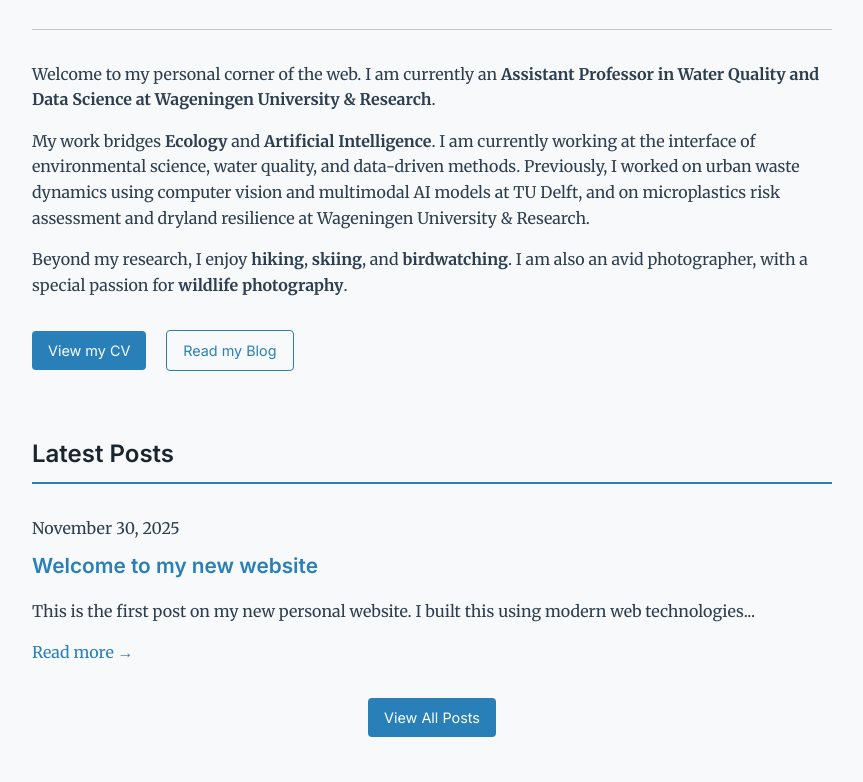
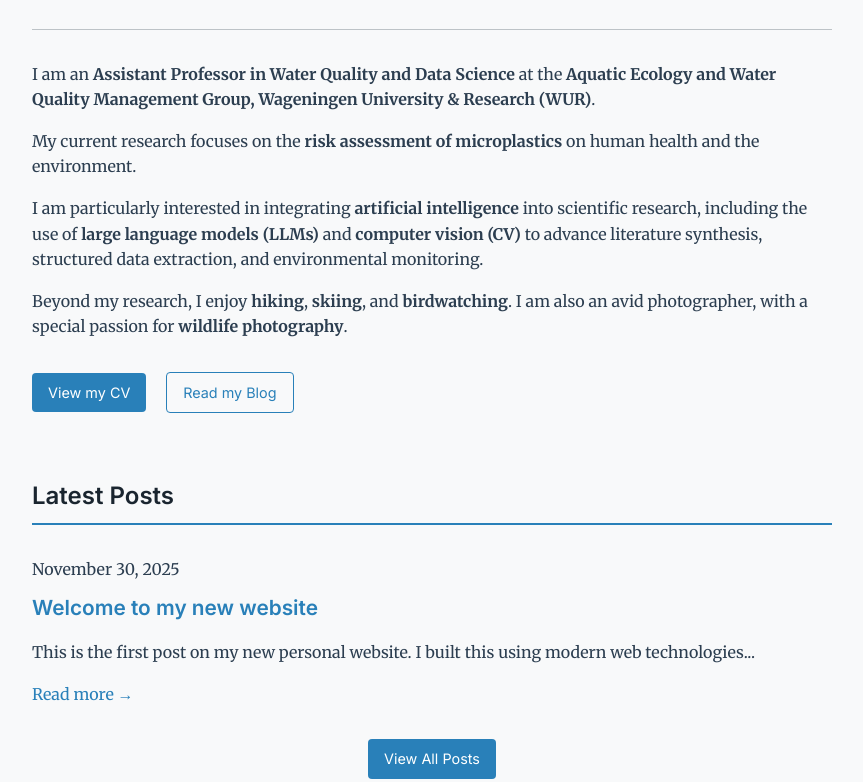
Before and after one commit to yanningqiu/yanningqiu.github.io, a website built with Vite: page index.html in a window 1280 px wide. Shown: the part 266-1048 px from the top of the page, without its empty margins (208-1071 px from the left). Built offline with nearby package versions, Linux system fonts and the light colour scheme.

Commit message:
Refresh homepage research introduction

```diff
--- a/index.html
+++ b/index.html
@@ -35,14 +35,19 @@
             <hr style="border: 0; border-top: 1px solid var(--border-color); margin: 2rem 0;">
 
             <p>
-                Welcome to my personal corner of the web. I am currently an <strong>Assistant Professor in Water
-                    Quality and Data Science at Wageningen University & Research</strong>.
+                I am an <strong>Assistant Professor in Water Quality and Data Science</strong> at the
+                <strong>Aquatic Ecology and Water Quality Management Group, Wageningen University & Research
+                    (WUR)</strong>.
             </p>
             <p>
-                My work bridges <strong>Ecology</strong> and <strong>Artificial Intelligence</strong>. I am currently
-                working at the interface of environmental science, water quality, and data-driven methods. Previously,
-                I worked on urban waste dynamics using computer vision and multimodal AI models at TU Delft, and on
-                microplastics risk assessment and dryland resilience at Wageningen University & Research.
+                My current research focuses on the <strong>risk assessment of microplastics</strong> on human health
+                and the environment.
+            </p>
+            <p>
+                I am particularly interested in integrating <strong>artificial intelligence</strong> into scientific
+                research, including the use of <strong>large language models (LLMs)</strong> and
+                <strong>computer vision (CV)</strong> to advance literature synthesis, structured data extraction, and
+                environmental monitoring.
             </p>
 
             <p>
```
